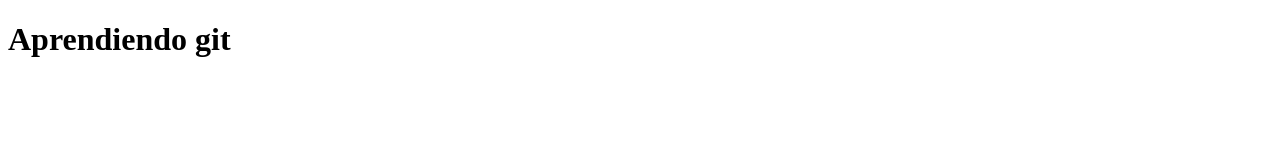
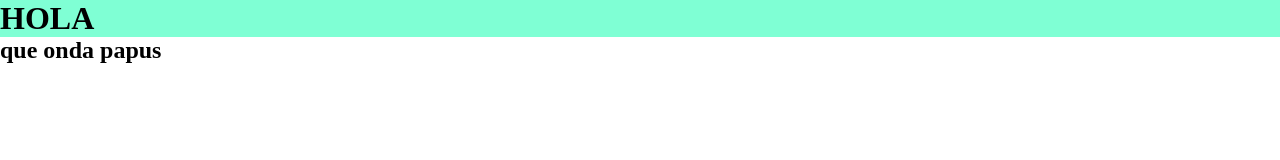
Before and after one commit to gastiram/comision54530, a plain HTML site: page index.html in a window 1280 px wide. Drawn offline with Linux system fonts and the light colour scheme.

Commit message:
creacion de header main y h2

```diff
--- a/css/style.css
+++ b/css/style.css
@@ -0,0 +1,9 @@
+*{
+    margin: 0;
+    padding: 0;
+    box-sizing: border-box;
+}
+
+h1{
+    background-color: aquamarine;
+}
--- a/index.html
+++ b/index.html
@@ -4,9 +4,15 @@
     <meta charset="UTF-8">
     <meta http-equiv="X-UA-Compatible" content="IE=edge">
     <meta name="viewport" content="width=device-width, initial-scale=1.0">
-    <title>github</title>
+    <title>Document</title>
+    <link rel="stylesheet" href="./css/style.css">
 </head>
 <body>
-    <h1>Aprendiendo git</h1>
+<header>
+    <h1>HOLA</h1>
+</header>
+<main>
+    <h2>que onda papus</h2>
+</main>
 </body>
 </html>
```
